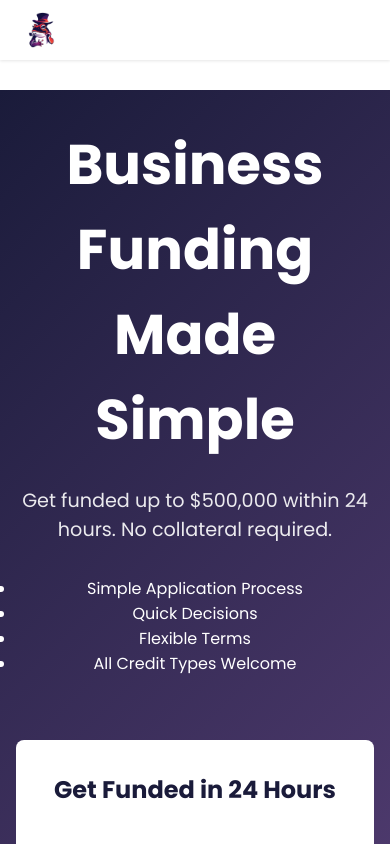
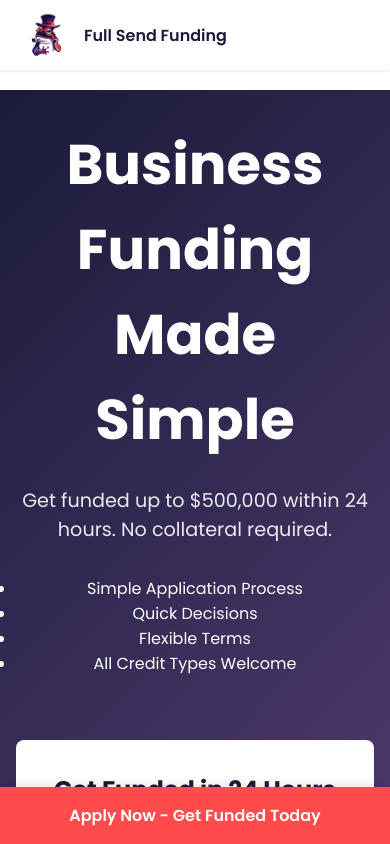
Before and after one commit to TravisYule/fullsendfunding, a React (Create React App) app: page / in a window 390 px wide. Shown: the top 844 px of the page. Built offline with nearby package versions, Linux system fonts and the light colour scheme.

Commit message:
Add mobile apply button and improve header responsiveness

```diff
--- a/src/App.js
+++ b/src/App.js
@@ -25,6 +25,7 @@ const MainContent = styled.main`
 
   @media (max-width: ${props => props.theme.breakpoints.mobile}) {
     padding-top: 90px; // Adjusted for mobile header height
+    padding-bottom: 70px; // Add padding for mobile apply button
   }
 `;
 
--- a/src/components/Header/Header.jsx
+++ b/src/components/Header/Header.jsx
@@ -24,10 +24,15 @@ const TopBarContent = styled.div`
   max-width: 1200px;
   margin: 0 auto;
   display: flex;
-  justify-content: flex-end;
+  justify-content: space-between;
   align-items: center;
   padding: 0 1rem;
+`;
+
+const TopBarRight = styled.div`
+  display: flex;
   gap: 2rem;
+  align-items: center;
 `;
 
 const TopBarItem = styled.a`
@@ -42,6 +47,21 @@ const TopBarItem = styled.a`
   }
 `;
 
+const TopBarApplyButton = styled(Link)`
+  background: ${props => props.theme.colors.secondary};
+  color: white;
+  padding: 0.25rem 0.75rem;
+  border-radius: 4px;
+  text-decoration: none;
+  font-weight: 600;
+  font-size: 0.8rem;
+  transition: background 0.3s ease;
+
+  &:hover {
+    background: ${props => props.theme.colors.accent};
+  }
+`;
+
 const HeaderContainer = styled.header`
   background: rgba(255, 255, 255, 0.95);
   backdrop-filter: blur(5px);
@@ -53,7 +73,7 @@ const HeaderContainer = styled.header`
   top: 28px;
 
   @media (max-width: ${props => props.theme.breakpoints.mobile}) {
-    height: 60px;
+    height: 70px;
     top: 0;
   }
 `;
@@ -84,7 +104,7 @@ const LogoImage = styled.img`
   width: auto;
 
   @media (max-width: ${props => props.theme.breakpoints.mobile}) {
-    height: 50px;
+    height: 60px;
   }
 `;
 
@@ -97,7 +117,6 @@ const CompanyName = styled.h1`
 
   @media (max-width: ${props => props.theme.breakpoints.mobile}) {
     font-size: 1rem;
-    display: none;
   }
 `;
 
@@ -221,6 +240,26 @@ const HamburgerButton = styled.button`
   }
 `;
 
+const MobileApplyButton = styled(Link)`
+  display: none;
+
+  @media (max-width: ${props => props.theme.breakpoints.mobile}) {
+    display: block;
+    position: fixed;
+    bottom: 0;
+    left: 0;
+    right: 0;
+    background: ${props => props.theme.colors.secondary};
+    color: white;
+    text-align: center;
+    padding: 1rem;
+    font-weight: 600;
+    text-decoration: none;
+    z-index: 1000;
+    box-shadow: 0 -2px 10px rgba(0,0,0,0.1);
+  }
+`;
+
 const Header = () => {
   const [isAboutOpen, setIsAboutOpen] = useState(false);
 
@@ -232,12 +271,15 @@ const Header = () => {
     <>
       <TopBar>
         <TopBarContent>
+          <TopBarApplyButton to="/apply">Apply Now</TopBarApplyButton>
+          <TopBarRight>
             <TopBarItem href="tel:518-312-0382">
               <FaPhone /> Call Us Today at 518-312-0382
             </TopBarItem>
             <TopBarItem href="mailto:travis@fullsendfunding.com">
               <FaEnvelope /> travis@fullsendfunding.com
             </TopBarItem>
+          </TopBarRight>
         </TopBarContent>
       </TopBar>
       <HeaderContainer>
@@ -266,6 +308,9 @@ const Header = () => {
           </NavLinks>
         </Nav>
       </HeaderContainer>
+      <MobileApplyButton to="/apply">
+        Apply Now - Get Funded Today
+      </MobileApplyButton>
     </>
   );
 };
```
Lines whose indentation alone changed are shown as unchanged.
